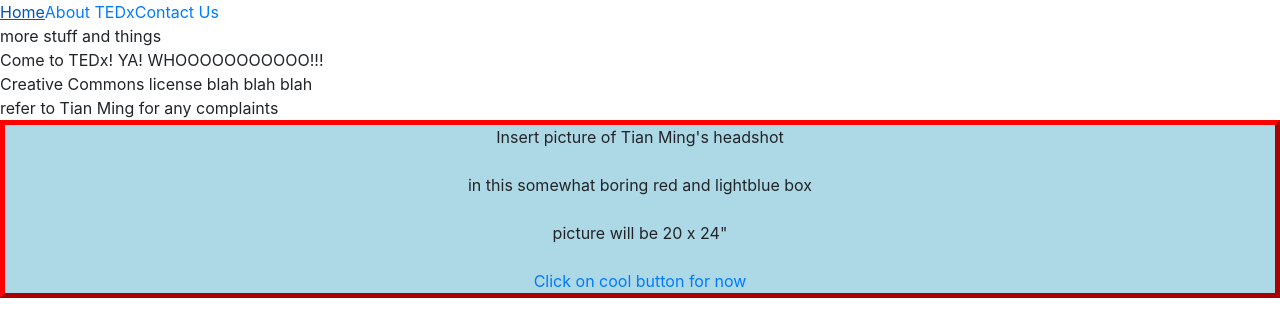
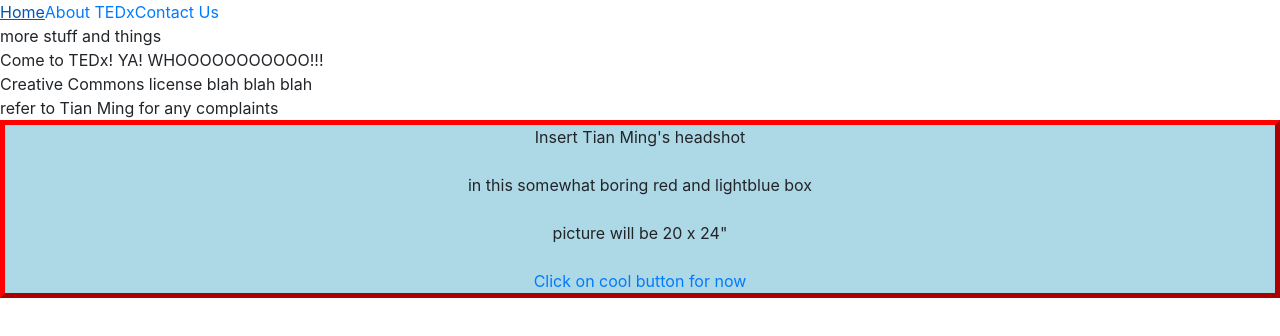
Before and after one commit to nrhuang/tedx-tynehead, a plain HTML site: page index.html in a window 1280 px wide. Drawn offline with nearby package versions, Linux system fonts and the light colour scheme.

Commit message:
nvm now we are

```diff
--- a/index.html
+++ b/index.html
@@ -25,7 +25,7 @@
                 refer to Tian Ming for any complaints
             </div>
             <div class="bigpictureoftheTianMing">
-                Insert picture of Tian Ming's headshot
+                Insert Tian Ming's headshot
                 <br><br>
                 in this somewhat boring red and lightblue box<br><br>
                 picture will be 20 x 24"
```
